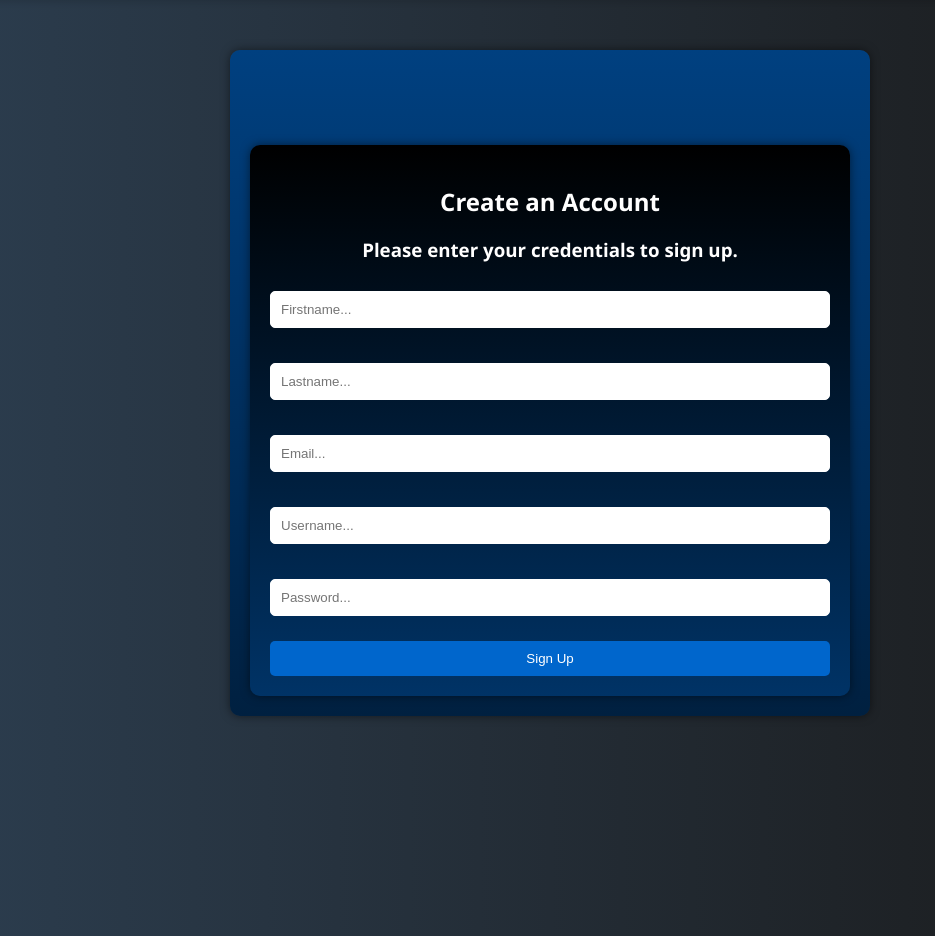
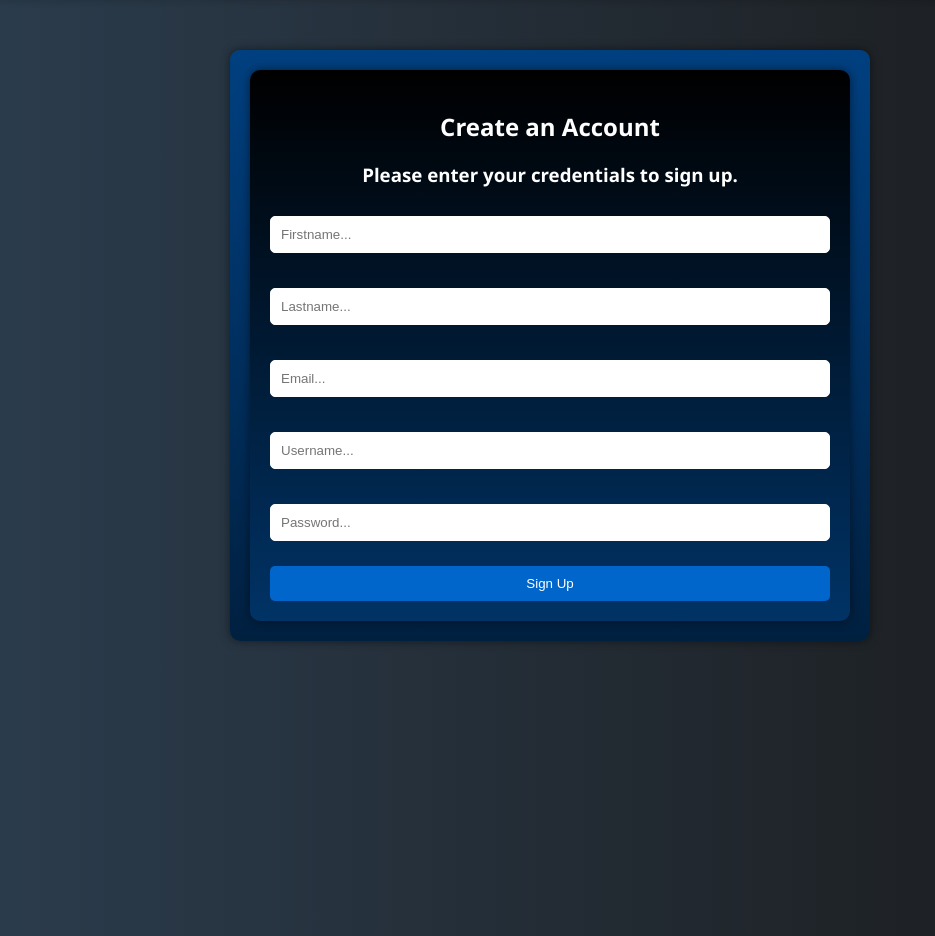
Before and after one commit to jvspeed74/Dynamic-Web-Application_with_Database-Integration, a PHP site: page /signup.php in a window 1280 px wide. Shown: the part 98-1034 px from the top of the page, without its empty margins (90-1025 px from the left). Run offline with PHP 8.4, Linux system fonts and the light colour scheme.

Commit message:
Fixed a styling inconsistency on login/signup pages

```diff
--- a/I210ProjectGitHub/login.php
+++ b/I210ProjectGitHub/login.php
@@ -8,7 +8,7 @@ checkLogin();
 ?>
 <!--Page Specific Content Starts-->
 <section class="login-container">
-    <div class="container">
+    <div class="content-box">
         <h2>Login to Your Account</h2>
         <p class="sub-heading">Please enter your username and password to login.</p>
         <form action="includes/authentication/login.inc.php" method="post">
--- a/I210ProjectGitHub/signup.php
+++ b/I210ProjectGitHub/signup.php
@@ -8,7 +8,7 @@ checkSignup();
 ?>
 <!--Page Specific Content Starts-->
 <section class="signup-container">
-    <div class="container">
+    <div class="content-box">
         <h2>Create an Account</h2>
         <h3>Please enter your credentials to sign up.</h3>
         <form action="includes/authentication/signup.inc.php" method="post">
--- a/I210ProjectGitHub/www/css/main.css
+++ b/I210ProjectGitHub/www/css/main.css
@@ -31,7 +31,7 @@ body {
     animation: glow 8s linear infinite;
 }
 
- /* This is the section of the page in the index, change text accordingly but do not change the tags as it will interfere with other code - Ayah */
+/* This is the section of the page in the index, change text accordingly but do not change the tags as it will interfere with other code - Ayah */
 .center-container {
     max-width: 800px;
     margin: 50px auto;
@@ -39,7 +39,7 @@ body {
     background-color: #003366;
     color: #fff;
     border-radius: 10px;
-     box-shadow: 0 0 10px rgba(0, 0, 0, 0.5);
+    box-shadow: 0 0 10px rgba(0, 0, 0, 0.5);
 }
 
 .welcome-section p {
@@ -142,6 +142,7 @@ h2 {
 h2 {
     text-align: center;
 }
+
 /* Footer */
 footer {
     text-align: center;
@@ -300,6 +301,7 @@ This made the button appear at the bottom right of the entire page separate of t
 }
 
 .form-container input[type="submit"],
+.form-container button,
 .form-container input[type="button"] {
     background-color: #005bb5;
     color: #fff;
@@ -312,6 +314,7 @@ This made the button appear at the bottom right of the entire page separate of t
 }
 
 .form-container input[type="submit"]:hover,
+.form-container button:hover,
 .form-container input[type="button"]:hover {
     background-color: #0072d6;
 }
@@ -456,6 +459,7 @@ This made the button appear at the bottom right of the entire page separate of t
     font-weight: bold;
 }
 
+
 /* Sign up page */
 
 .signup-container {
@@ -507,3 +511,12 @@ This made the button appear at the bottom right of the entire page separate of t
     color: #66a3ff;
     text-decoration: none;
 }
+
+/* content BOX specifically for the container on the login, signup page */
+.content-box {
+    max-width: 600px;
+    padding: 20px;
+    background: linear-gradient(to bottom, black, #003366);
+    border-radius: 10px;
+    box-shadow: 0 0 10px rgba(0, 0, 0, 0.5);
+}
```
